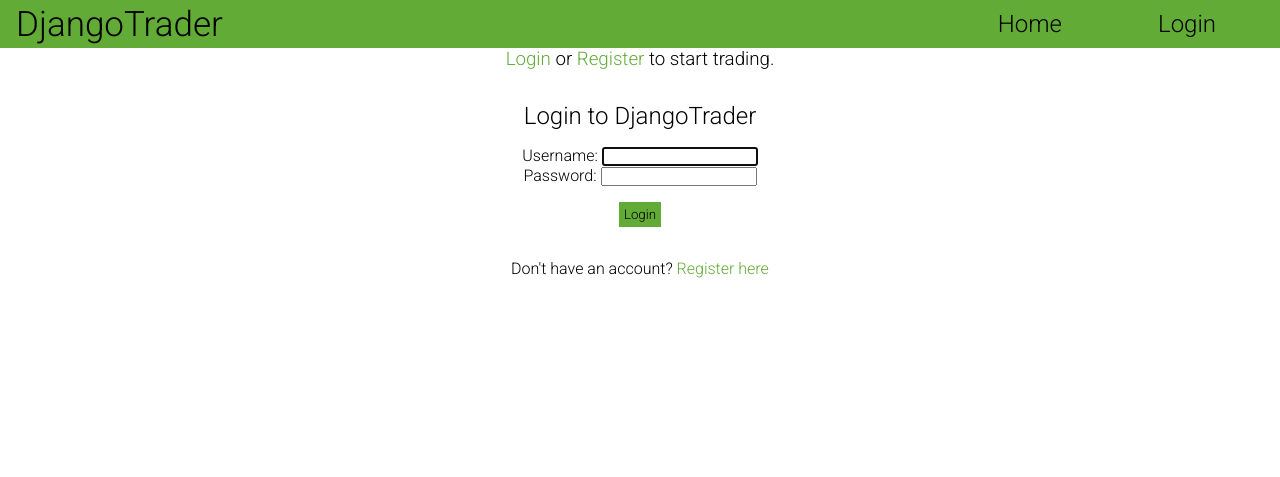
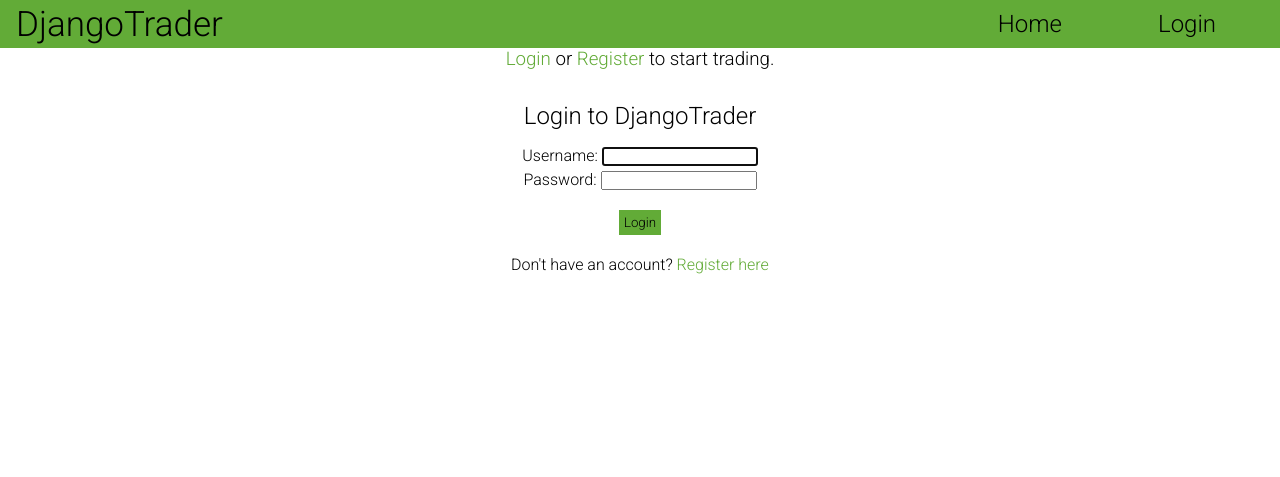
Before and after one commit to Kpeeler51/DjangoTrader, a Django app: page /accounts/login/ in a window 1280 px wide. Shown: the top 477 px of the page. Run offline with Django 5.2, Linux system fonts and the light colour scheme.

Commit message:
login page style improvement

```diff
--- a/accounts/static/accounts/css/style.css
+++ b/accounts/static/accounts/css/style.css
@@ -34,8 +34,8 @@
     margin-left: 1rem;
 }
 
-.login-form {
-    margin: 1rem
+.login-form, .login-form p {
+    margin: 0.25rem
 }
 
 .login-button {
```
Also changed, not shown: db.sqlite3.
